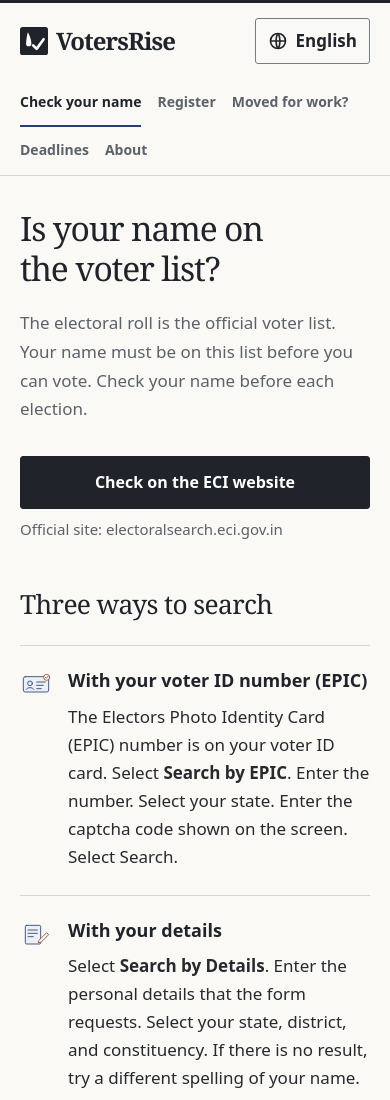
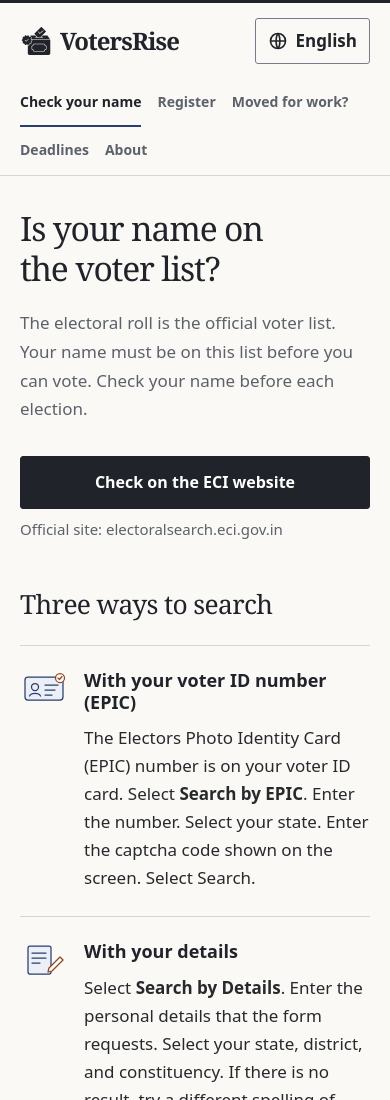
Before and after one commit to Shorya-Jain/VotersRise, an Astro site: page /check in a window 390 px wide. Shown: the top 1100 px of the page. Built offline with nearby package versions, Linux system fonts and the light colour scheme; Astro itself is replaced by a stand-in of ours; a web font is replaced by a local one.

Commit message:
Replace the brand mark and restore step illustrations (#7)

```diff
--- a/src/components/StepList.astro
+++ b/src/components/StepList.astro
@@ -14,7 +14,7 @@ const { steps, illustrations, stepLabel } = Astro.props;
   {steps.map((s, i) => (
     <li>
       <div class="step-visual" aria-hidden="true">
-        {stepLabel ? <span class="step-number">{String(i + 1).padStart(2, '0')}</span> : <Illustration name={illustrations[i]} />}
+        <Illustration name={illustrations[i]} />
       </div>
       <div>
         {stepLabel && <p class="n">{fill(stepLabel, { n: i + 1 })}</p>}
@@ -27,14 +27,12 @@ const { steps, illustrations, stepLabel } = Astro.props;
 
 <style>
   .steps { list-style: none; padding: 0; margin-block: var(--space-6); border-block-start: 1px solid var(--border); }
-  .steps li { display: grid; grid-template-columns: 48px minmax(0, 1fr); gap: var(--space-6); align-items: start; margin: 0; padding-block: var(--space-6); border-block-end: 1px solid var(--border); }
+  .steps li { display: grid; grid-template-columns: 64px minmax(0, 1fr); gap: var(--space-6); align-items: start; margin: 0; padding-block: var(--space-6); border-block-end: 1px solid var(--border); }
   .steps p:last-child { margin: 0; }
-  .step-visual :global(svg) { width: 48px; height: 36px; }
-  .step-number { font-family: var(--heading-font); font-size: 1.75rem; color: var(--muted); line-height: 1.2; }
+  .step-visual :global(svg) { width: 64px; height: 48px; }
   .n { margin: 0 0 var(--space-2); font-size: 0.75rem; font-weight: 650; letter-spacing: 0.08em; color: var(--muted); text-transform: uppercase; }
   @media (max-width: 420px) {
-    .steps li { grid-template-columns: 32px minmax(0, 1fr); gap: var(--space-4); }
-    .step-visual :global(svg) { width: 32px; height: 28px; }
-    .step-number { font-size: 1.4rem; }
+    .steps li { grid-template-columns: 48px minmax(0, 1fr); gap: var(--space-4); }
+    .step-visual :global(svg) { width: 48px; height: 36px; }
   }
 </style>
--- a/src/layouts/Base.astro
+++ b/src/layouts/Base.astro
@@ -33,7 +33,7 @@ const nav = [
     <title>{fullTitle}</title>
     <meta name="description" content={description ?? m.meta.description} />
     <link rel="canonical" href={new URL(path, site)} />
-    <link rel="icon" href="/favicon.svg" type="image/svg+xml" />
+    <link rel="icon" href="/logo.svg" type="image/svg+xml" />
     <meta name="theme-color" content="#faf9f6" />
     <meta property="og:title" content={fullTitle} />
     <meta property="og:description" content={description ?? m.meta.description} />
@@ -44,7 +44,7 @@ const nav = [
     <header class="site-header">
       <div class="container bar">
         <a class="brand" href="/" translate="no">
-          <svg width="28" height="28" viewBox="0 0 32 32" aria-hidden="true"><rect width="32" height="32" rx="3" fill="var(--ink-strong)"/><path d="M9 6c0 0 4 7 4 13a3 3 0 0 1-6 0c0-6 2-13 2-13z" fill="var(--button-text)"/><path d="M15 21l4 4 8-11" stroke="var(--button-text)" stroke-width="3" fill="none" stroke-linecap="round" stroke-linejoin="round"/></svg>
+          <img src="/logo.svg" width="40" height="40" alt="" aria-hidden="true" />
           <span>{m.meta.siteName}</span>
         </a>
         <LanguageSwitcher path={path} label={m.nav.language} />
@@ -98,6 +98,7 @@ const nav = [
     font-family: var(--heading-font); font-size: 1.75rem; font-weight: 700;
     letter-spacing: -0.04em; color: var(--ink-strong); text-decoration: none;
   }
+  .brand img { display: block; flex: none; width: 40px; height: 40px; object-fit: contain; }
   .nav { list-style: none; margin: 0; padding: 0; display: flex; flex-wrap: wrap; gap: 0 var(--space-8); }
   .nav li { margin: 0; }
   .nav a {
@@ -118,6 +119,7 @@ const nav = [
   @media (max-width: 600px) {
     .bar { min-height: 76px; }
     .brand { font-size: 1.5rem; gap: var(--space-2); }
+    .brand img { width: 32px; height: 32px; }
     .nav { gap: 0 var(--space-4); }
     .nav a { font-size: 0.875rem; }
     .footer-grid { grid-template-columns: 1fr; gap: var(--space-6); }
```
Also changed, not shown: README.md, public/favicon.svg (deleted), public/logo.svg (added).
